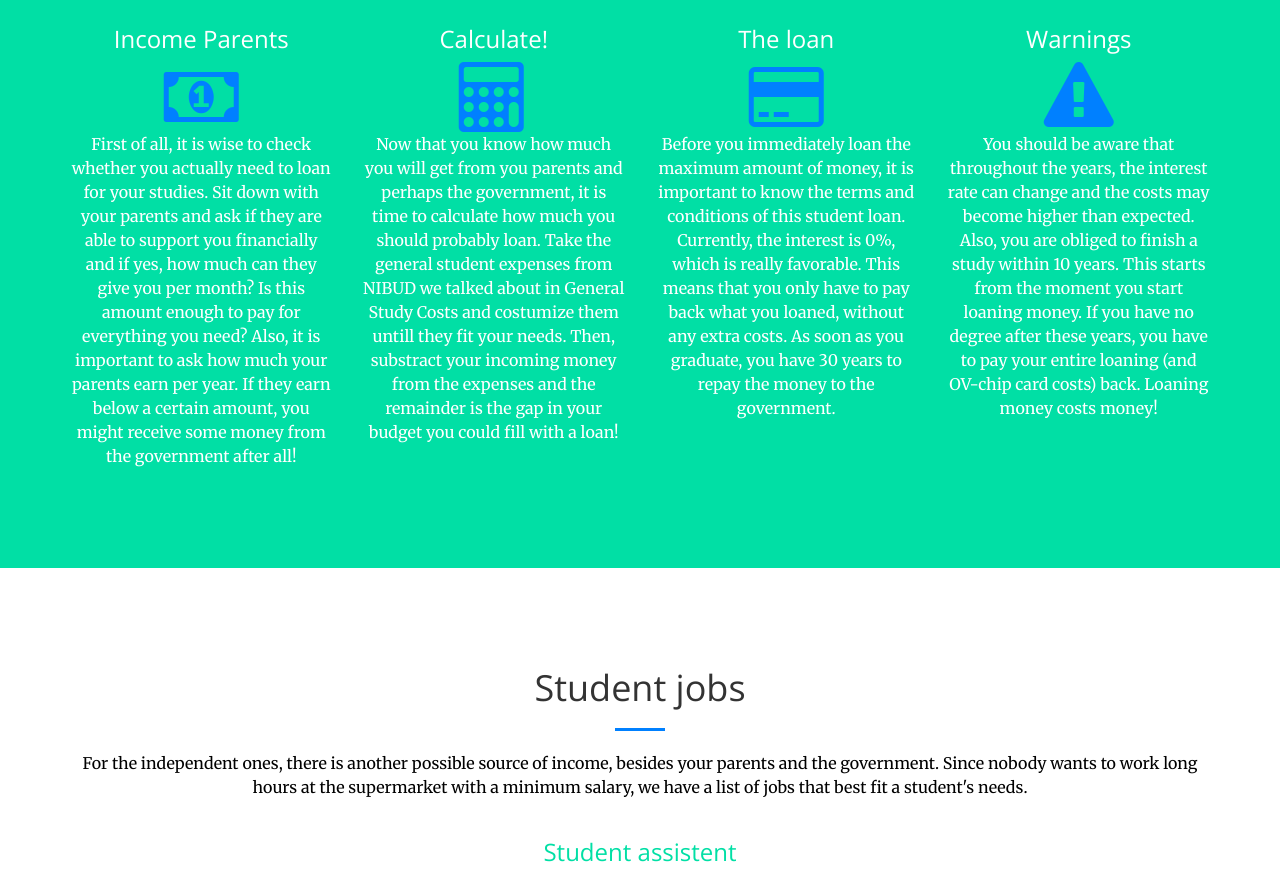
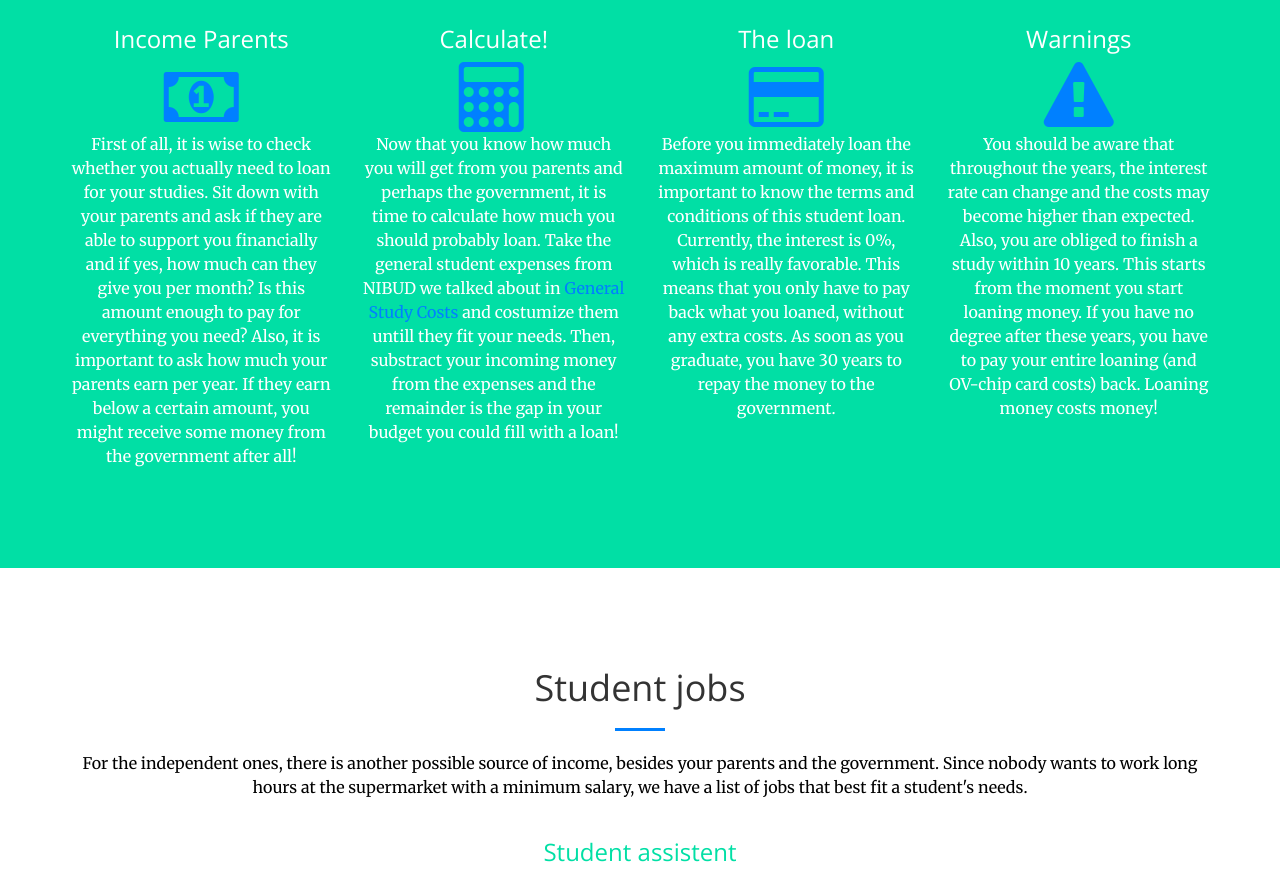
Before and after one commit to mapphili/smartwithmoney, a website: page index.html in a window 1280 px wide. Shown: the part 1940-2812 px from the top of the page. Drawn offline with nearby package versions, Linux system fonts and the light colour scheme.

Commit message:
Update index.html

```diff
--- a/index.html
+++ b/index.html
@@ -205,7 +205,7 @@
 							<i class="fa fa-5x fa-calculator text-primary sr-icons"></i>
 							<p class="text-muted">Now that you know how much you will get from you parents and perhaps the government,
 							it is time to calculate how much you should probably loan.
-							Take the general student expenses from NIBUD we talked about in General Study Costs and costumize them untill they fit your needs.
+							Take the general student expenses from NIBUD we talked about in <a href="#services">General Study Costs</a> and costumize them untill they fit your needs.
 							Then, substract your incoming money from the expenses and the remainder is the gap in your budget you could fill with a loan!</p>
 						</div>
 					</div>
```
